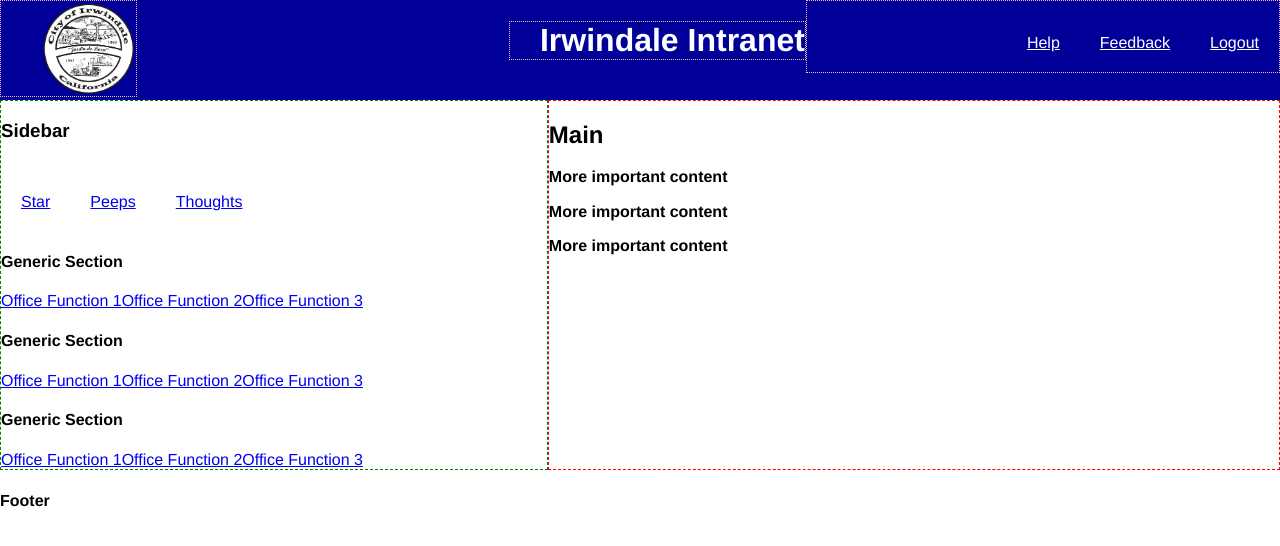
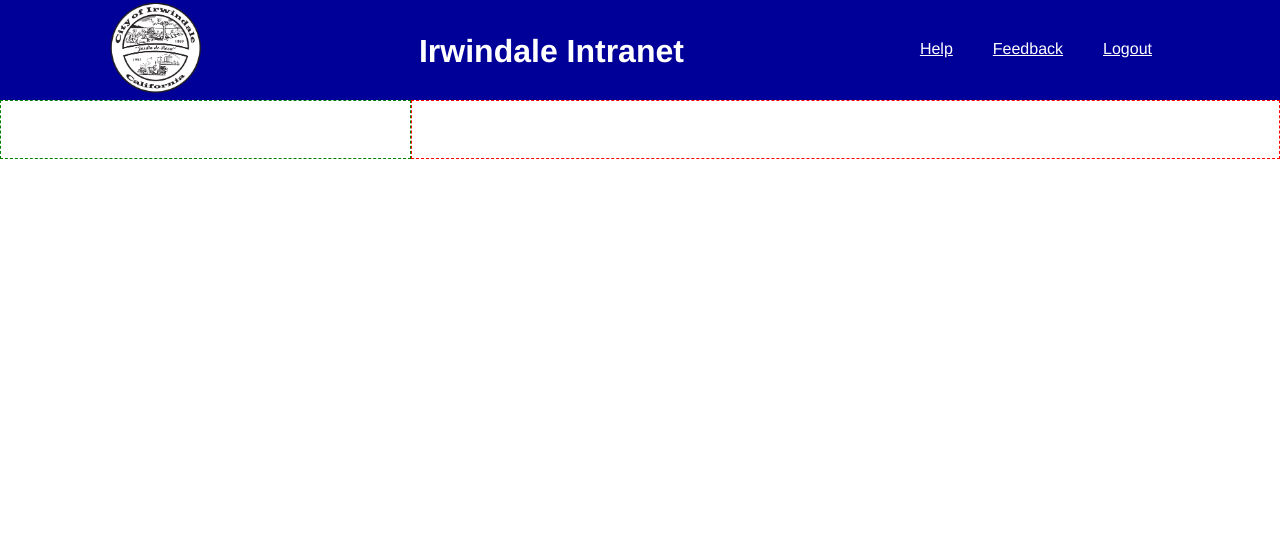
Before and after one commit to vim-vendors/react-intranet-scratchpad, a React app: page / in a window 1280 px wide. Shown: the top 546 px of the page. Built offline with nearby package versions, Linux system fonts and the light colour scheme.

Commit message:
Redid Header with flexbox.

```diff
--- a/public/src/components/Footer.js
+++ b/public/src/components/Footer.js
@@ -2,7 +2,8 @@ import React from 'react';
 
 const Footer = (props) =>
 (
-	<footer className="my-footer"><h4>Footer</h4></footer>
+	<footer className="my-footer">
+	</footer>
 );
 
 
--- a/public/src/components/Header.js
+++ b/public/src/components/Header.js
@@ -1,19 +1,13 @@
 import React from 'react';
-// import '../../images/seal.png';
-
 import logo from "../images/seal.png";
-
-
 
 const Header = (props) =>
 (
 		<header className="header">
 			<img src={logo} id="logo"/>
-			<hgroup>
-
-				<h1 className="header__title">{props.title}</h1>
-				{props.subtitle && <h2 className="header__subtitle">{props.subtitle}</h2>}
-				<nav>
+			<h1 className="header__title">{props.title}</h1>
+			{props.subtitle && <h2 className="header__subtitle">{props.subtitle}</h2>}
+			<nav>
 					<ul>
 						<li>
 							<a href="#">Help</a>
@@ -26,7 +20,6 @@ const Header = (props) =>
 						</li>
 					</ul>
 				</nav>
-			</hgroup>
 		</header>
 );
 
--- a/public/src/components/LargeContent.js
+++ b/public/src/components/LargeContent.js
@@ -3,7 +3,6 @@ import React from 'react';
 const LargeContent = (props) =>
 (
 	<section>
-		<p><strong>More important content</strong></p>
 	</section>
 
 );
--- a/public/src/components/MainContent.js
+++ b/public/src/components/MainContent.js
@@ -5,7 +5,7 @@ const MainContent = (props) =>
 (
 	<main className="main-stuff">
 		<header>
-			<h2>Main</h2>
+
 			<nav></nav>
 		</header>
 
--- a/public/src/components/Sidebar.js
+++ b/public/src/components/Sidebar.js
@@ -3,23 +3,21 @@ import SmallContent from './SmallContent';
 const Sidebar = (props) =>
 (
 	<aside className="sidebar">
-		<h3>Sidebar</h3>
+
 		<nav>
 			<ul>
 				<li>
-					<a href="#">Star</a>
+					<a href="#"></a>
 				</li>
 				<li>
-					<a href="#">Peeps</a>
+					<a href="#"></a>
 				</li>
 				<li>
-					<a href="#">Thoughts</a>
+					<a href="#"></a>
 				</li>
 			</ul>
 		</nav>
 
-		<SmallContent/>
-		<SmallContent/>
 		<SmallContent/>
 	</aside>
 
--- a/public/src/components/SmallContent.js
+++ b/public/src/components/SmallContent.js
@@ -3,13 +3,7 @@ import React from 'react';
 const SmallContent = (props) =>
 (
 	<section>
-		<h4>Generic Section</h4>
-		<img src="" alt=""/>
-		<a href="#">Office Function 1</a>
-		<img src="" alt=""/>
-		<a href="#">Office Function 2</a>
-		<img src="" alt=""/>
-		<a href="#">Office Function 3</a>
+
 	</section>
 );
 
--- a/public/src/styles/base/_settings.scss
+++ b/public/src/styles/base/_settings.scss
@@ -23,3 +23,7 @@ $laptop-max: 1600px;
     @content;
   }
 }
+
+
+// for testing purposes
+$test-border: 1px pink dotted;
--- a/public/src/styles/components/_header.scss
+++ b/public/src/styles/components/_header.scss
@@ -1,28 +1,34 @@
 
 .header {
 	display: flex;
-	justify-content: space-between;
+	flex-direction: row;
+	flex-wrap: nowrap;
+	justify-content: space-around;
 	background-color: #009;
 	color: white;
 	height: 100px;
 }
 
+
+#logo {
+	max-width: 100%;
+	height: 95px;
+}
+
 .header h1 {
-	float: left;
-	padding-left: 30px;
-	border: 1px pink dotted;
+	display: inline-block;
+	margin-top: 33px;
+
 	@include laptop {
 
   }
 }
 
 .header nav {
-	float: right;
-	// only works in full screen need media queries
-	padding-left: 1200px;
-	border: 1px pink dotted;
+	padding-top: 20px;
+
 	@include laptop {
-	    padding-left: 200px;
+
 	}
 }
 
@@ -30,8 +36,7 @@
 	list-style-type: none;
 	margin: 0;
 	padding: 0;
-	overflow: hidden;
-	padding-top: 13px;
+
 }
 
 .header ul li {
@@ -51,11 +56,3 @@
 .header ul li a:hover {
 	color: pink;
 }
-
-
-#logo {
-	max-width: 100%;
-	height: 95px;
-	padding-left: 40px;
-	border: 1px pink dotted;
-}
--- a/public/src/styles/styles.scss
+++ b/public/src/styles/styles.scss
@@ -8,8 +8,3 @@
 @import './components/main_content';
 @import './components/navbar';
 @import './components/sidebar';
-
-* {
-	// text-align: center;
-	// border: dotted 1px red;
-}
```
Also changed, not shown: public/bundle.js, public/src/components/seal.png (deleted), public/src/seal.png (deleted).
